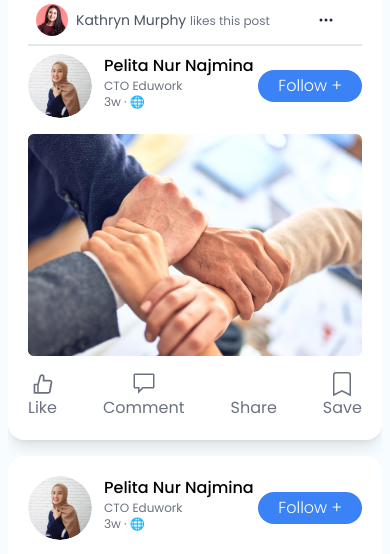
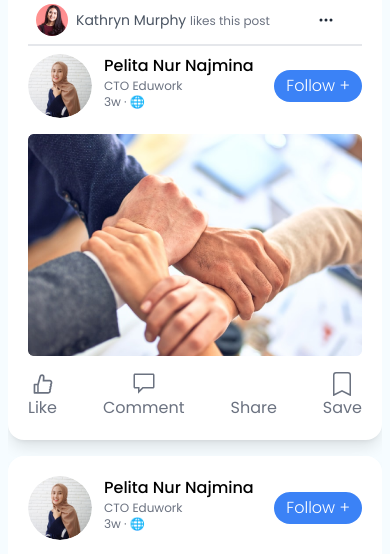
Before and after one commit to Excell-09/eduwork, a React (Vite) app: page /home in a window 390 px wide. Shown: the part 235-789 px from the top of the page. Built offline with nearby package versions, Linux system fonts and the light colour scheme; some icons are missing.

Commit message:
add decrease padding x

```diff
--- a/src/components/Button.jsx
+++ b/src/components/Button.jsx
@@ -3,7 +3,7 @@ import React from "react";
 export default function Button({ className, children }) {
   return (
     <button
-      className={`${className} flex items-center justify-center gap-1 font-light text-white bg-blue-500 px-5 py-1 rounded-full whitespace-nowrap`}>
+      className={`${className} flex items-center justify-center gap-1 font-light text-white bg-blue-500 px-3 lg:px-5 py-1 rounded-full whitespace-nowrap`}>
       {children}
     </button>
   );
```
